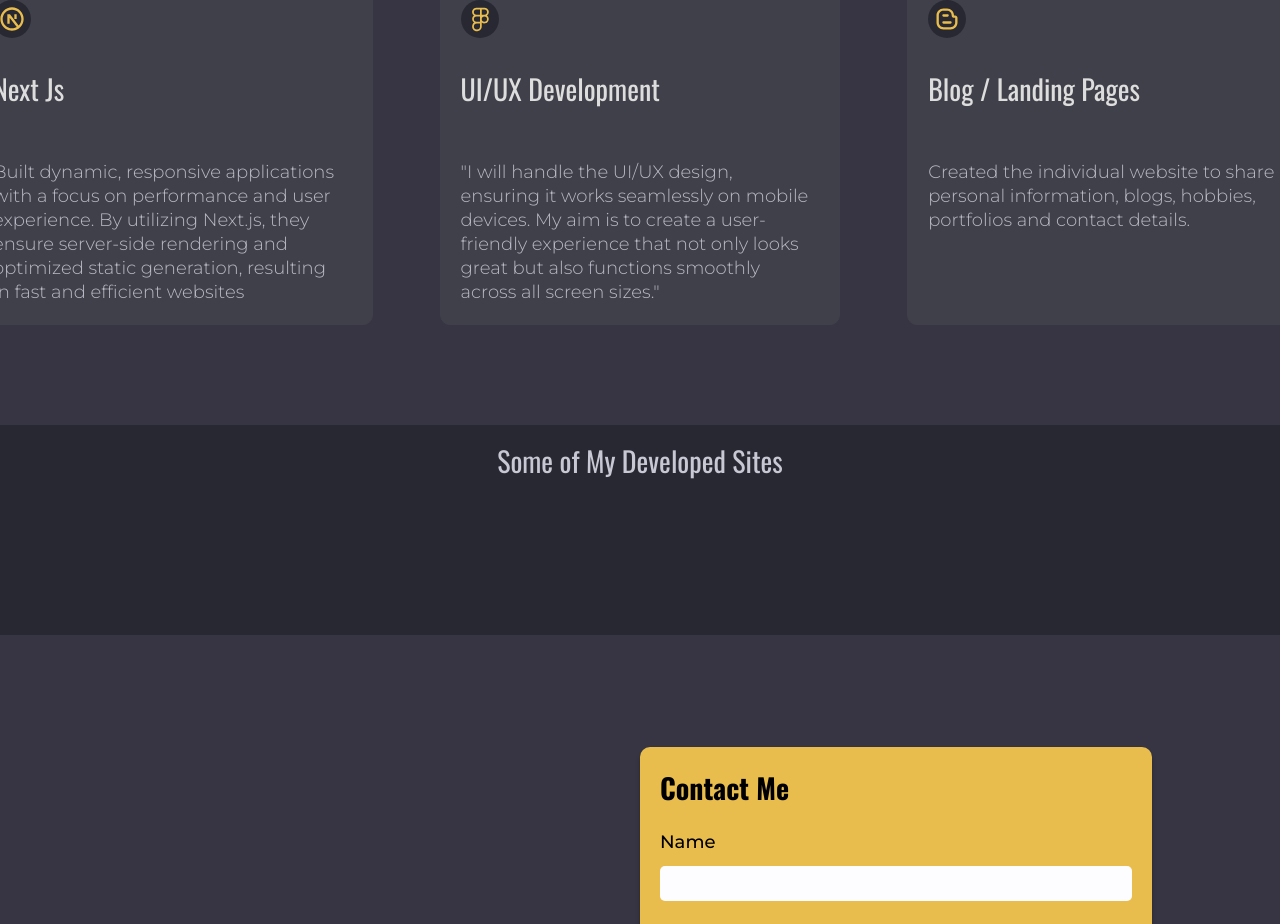
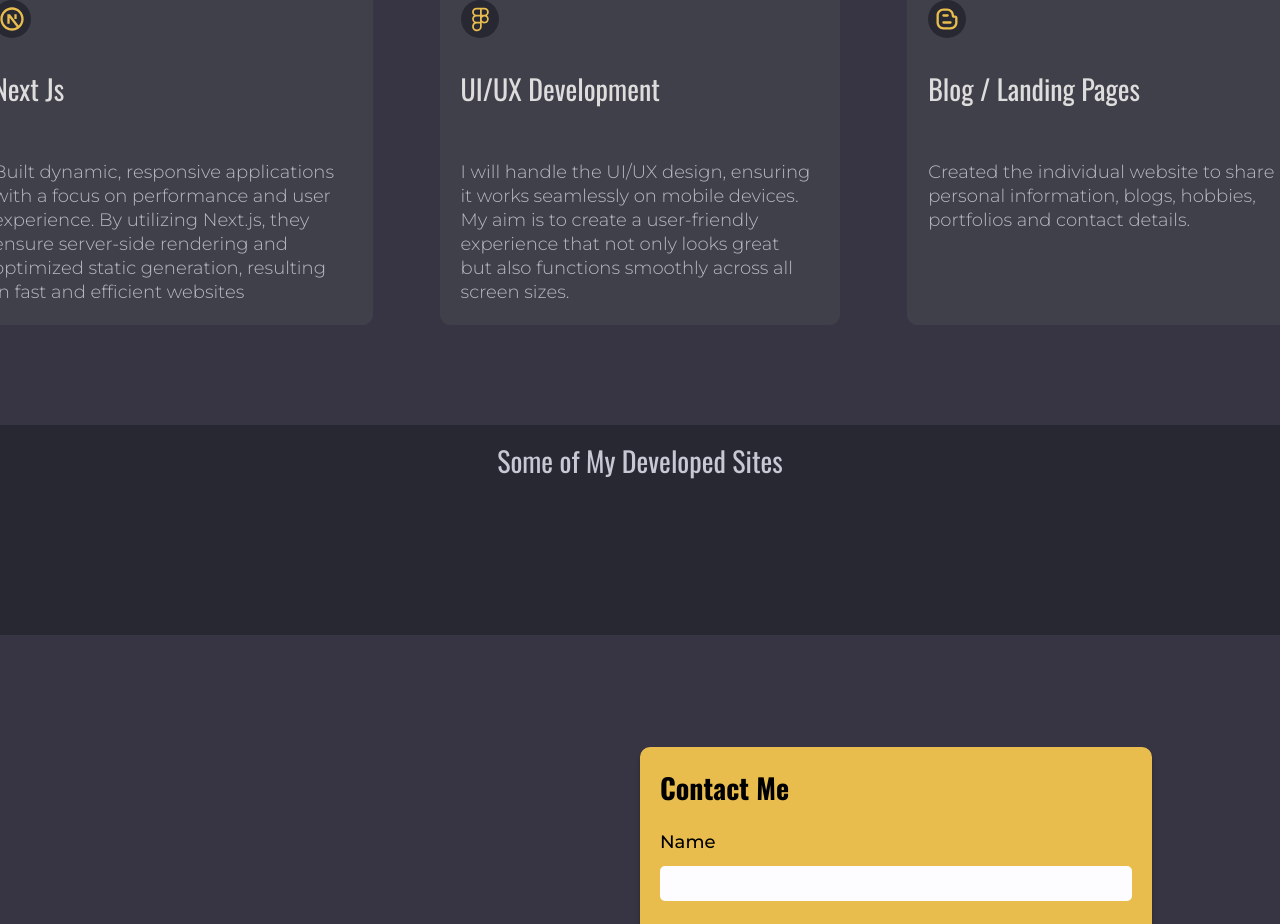
Before and after one commit to GreeseGilbertVijay/GreeseGilbertVijay, a Next.js app: page / in a window 1280 px wide. Shown: the part 2003-2927 px from the top of the page. Built offline with nearby package versions, Linux system fonts and the light colour scheme; a web font is replaced by a local one.

Commit message:
some changes in the text

```diff
--- a/components/columns.jsx
+++ b/components/columns.jsx
@@ -45,9 +45,9 @@ export const Columns = () => {
         <div className="columns-box">
         <PiFigmaLogo className='column-icons'/>
         <h3>UI/UX Development</h3>
-        <p>"I will handle the UI/UX design, ensuring it works seamlessly on mobile devices.
+        <p>I will handle the UI/UX design, ensuring it works seamlessly on mobile devices.
           My aim is to create a user-friendly experience that not only looks great
-           but also functions smoothly across all screen sizes."</p>
+           but also functions smoothly across all screen sizes.</p>
         </div>
 
         <div className="columns-box">
```
